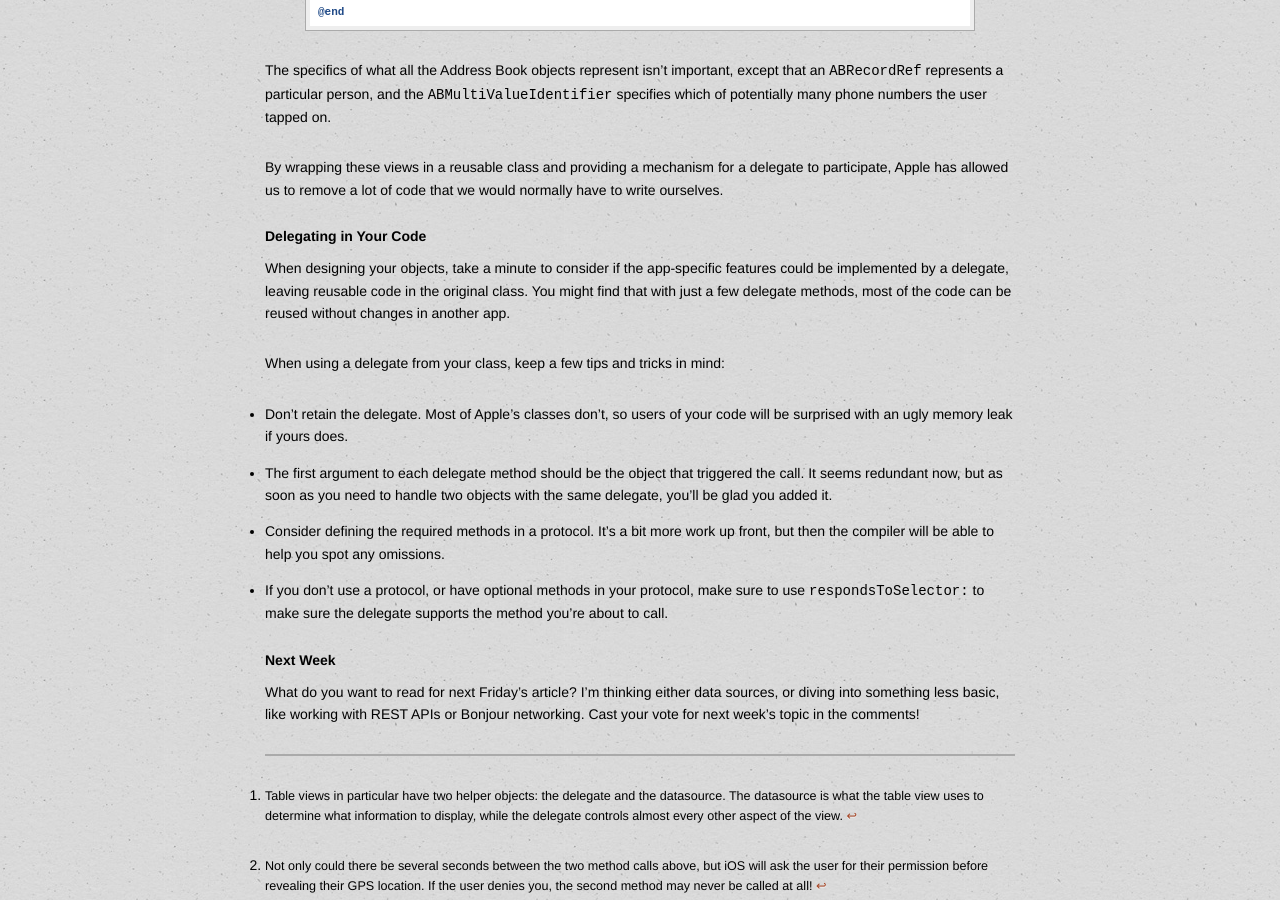
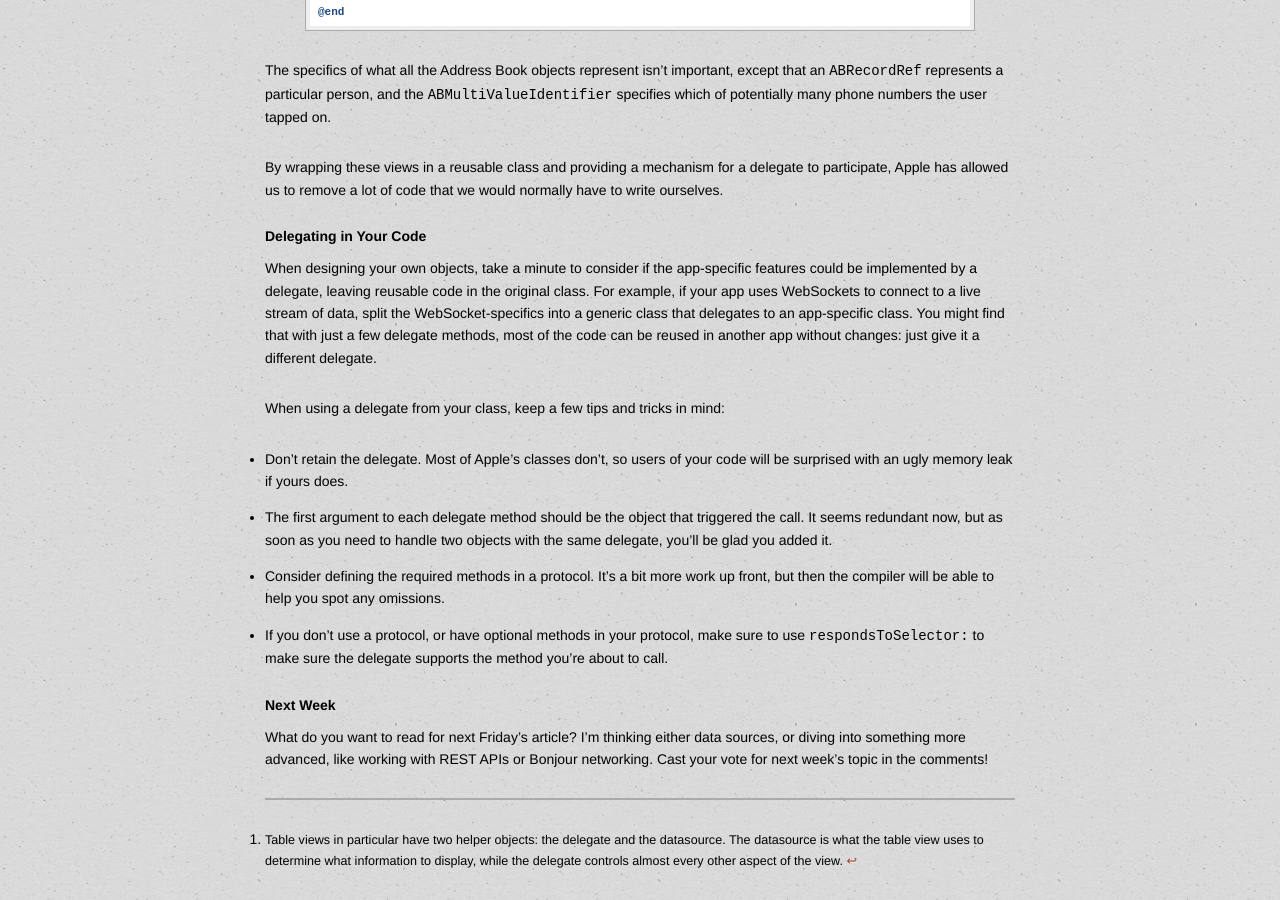
Before and after one commit to justinvoss/justinvoss.com, a Jekyll site: the page built from _posts/2011-08-26-intro-to-delegation.md, in a window 1280 px wide and 900 px high, scrolled down 2512 px. Built offline with Jekyll 4.4.1, drawn with Linux system fonts in a browser that asks for light colours; comment, search, counter and statistics services are not loaded; some of the changed text lies outside the part shown.

Commit message:
last-minute tweaks

```diff
--- a/_posts/2011-08-26-intro-to-delegation.md
+++ b/_posts/2011-08-26-intro-to-delegation.md
@@ -190,9 +190,11 @@ Apple has allowed us to remove a lot of code that we would normally have to writ
 Delegating in Your Code
 -----------------------
 
-When designing your objects, take a minute to consider if the app-specific features could be
-implemented by a delegate, leaving reusable code in the original class. You might find that
-with just a few delegate methods, most of the code can be reused without changes in another app.
+When designing your own objects, take a minute to consider if the app-specific features could be
+implemented by a delegate, leaving reusable code in the original class. For example, if your app uses
+WebSockets to connect to a live stream of data, split the WebSocket-specifics into a generic class that
+delegates to an app-specific class. You might find that with just a few delegate methods, most of
+the code can be reused in another app without changes: just give it a different delegate.
 
 When using a delegate from your class, keep a few tips and tricks in mind:
 
@@ -211,5 +213,5 @@ Next Week
 ---------
 
 What do you want to read for next Friday's article? I'm thinking either data sources, or diving
-into something less basic, like working with REST APIs or Bonjour networking. Cast your vote
+into something more advanced, like working with REST APIs or Bonjour networking. Cast your vote
 for next week's topic in the comments!
```
Also changed, not shown: other parts of _posts/2011-08-26-intro-to-delegation.md (+2 -2 lines).
